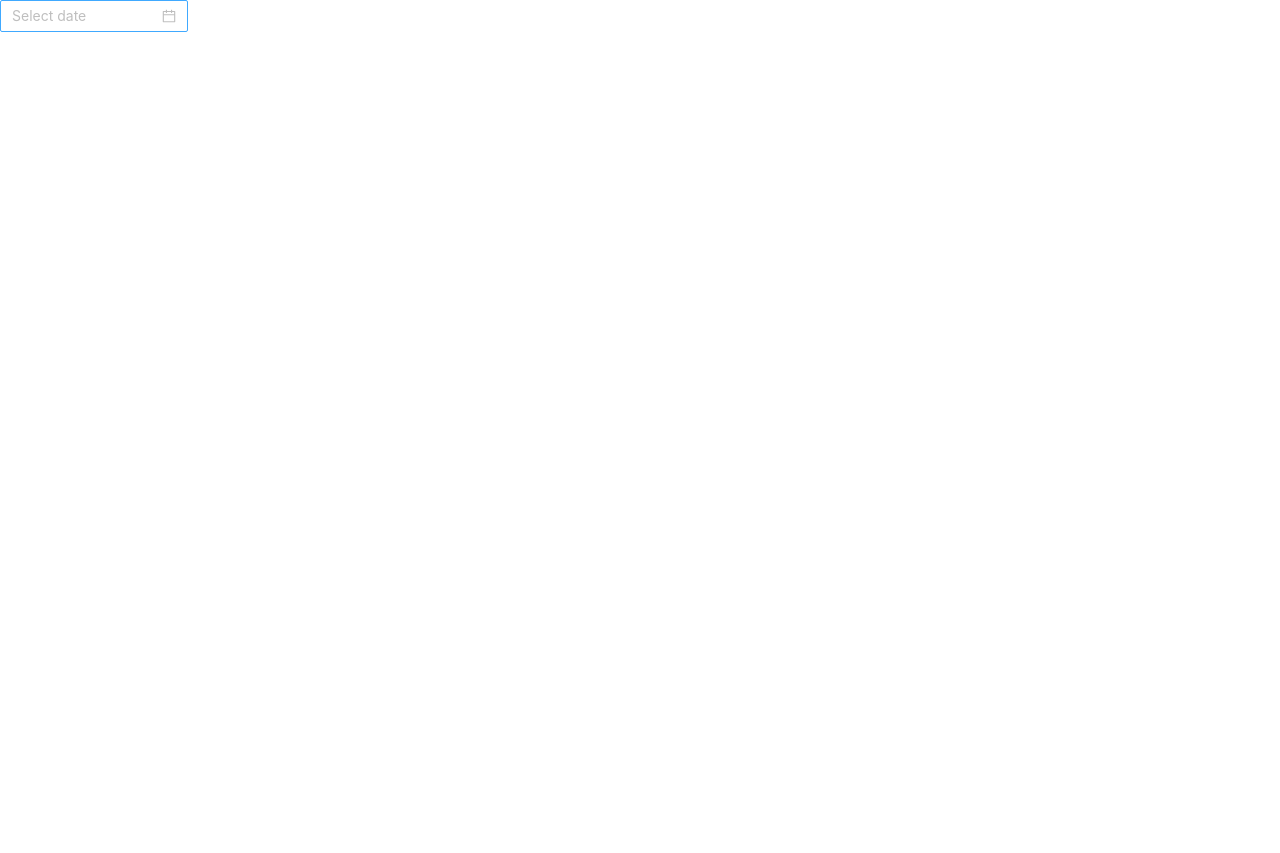
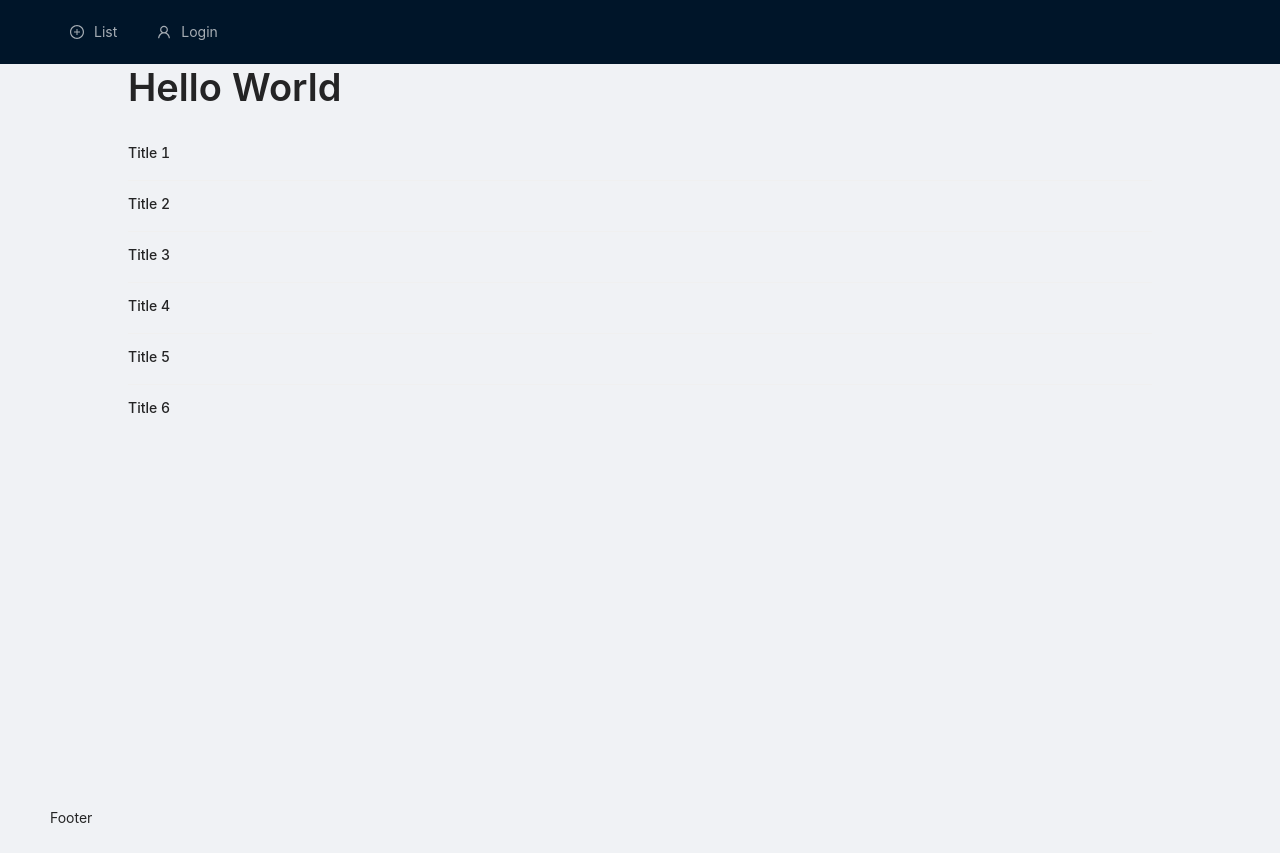
Before and after one commit to JWTappert/wishlet, a Next.js app: page / in a window 1280 px wide. Before the commit the page ends 800 px from the top, so only its background shows below. Built offline with nearby package versions, Linux system fonts and the light colour scheme.

Commit message:
rough layout in

```diff
--- /dev/null
+++ b/components/list/index.jsx
@@ -0,0 +1,23 @@
+import React from "react";
+import Link from "next/link";
+import { List } from "antd";
+
+const data = [
+  { title: 'Title 1', description: 'Description'},
+  { title: 'Title 2', description: 'Description'},
+  { title: 'Title 3', description: 'Description'},
+  { title: 'Title 4', description: 'Description'},
+  { title: 'Title 5', description: 'Description'},
+  { title: 'Title 6', description: 'Description'},
+  ];
+
+export default function Wishlist({}) {
+  return (
+    <List itemLayout="horizontal" dataSource={data} renderItem={item => (
+      <List.Item>
+        <List.Item.Meta title={<Link href=""><a>{item.title}</a></Link>} desciption={item.description} />
+      </List.Item>
+    )}>
+    </List>
+  )
+}
--- /dev/null
+++ b/components/nav/nav.jsx
@@ -0,0 +1,12 @@
+import React from "react";
+import {Menu} from "antd";
+import {PlusCircleOutlined, UserOutlined} from "@ant-design/icons";
+
+export default function Nav({}) {
+  return (
+    <Menu theme={'dark'} mode="horizontal" style={{textAlign: 'right'}}>
+      <Menu.Item icon={<PlusCircleOutlined />}>List</Menu.Item>
+      <Menu.Item icon={<UserOutlined />}>Login</Menu.Item>
+    </Menu>
+  )
+}
--- a/package.json
+++ b/package.json
@@ -8,6 +8,7 @@
     "start": "next start"
   },
   "dependencies": {
+    "@ant-design/icons": "^4.2.2",
     "antd": "^4.6.2",
     "babel-plugin-styled-components": "^1.11.1",
     "next": "9.5.2",
--- a/pages/_app.js
+++ b/pages/_app.js
@@ -3,15 +3,28 @@ import React from "react";
 import "../styles/globals.css";
 import 'antd/dist/antd.css';
 
+import { Layout, Menu } from "antd";
+import Nav from "components/nav/nav";
+
 function MyApp({ Component, pageProps }) {
-
+  const { Header, Footer, Content } = Layout;
   return (
       <>
       <Head>
-        <title>Create Next App</title>
+        <title>Wishlet</title>
         <link rel="icon" href="/favicon.ico" />
       </Head>
-      <Component {...pageProps} />
+        <Layout>
+          <Header>
+            <Nav />
+          </Header>
+          <Layout>
+            <Content style={{ height: '89.9vh', margin: '0 10%' }}>
+            <Component {...pageProps} />
+            </Content>
+          </Layout>
+          <Footer>Footer</Footer>
+        </Layout>
       </>
   );
 }
--- a/pages/index.js
+++ b/pages/index.js
@@ -1,8 +1,12 @@
 import React from "react";
 import { DatePicker } from "antd";
+import {Typography} from "antd";
+import Wishlist from "components/list";
 
 export default function Home() {
+  const {Title} = Typography;
   return <div>
-    <DatePicker />
+   <Title>Hello World</Title>
+    <Wishlist />
   </div>
 }
```
